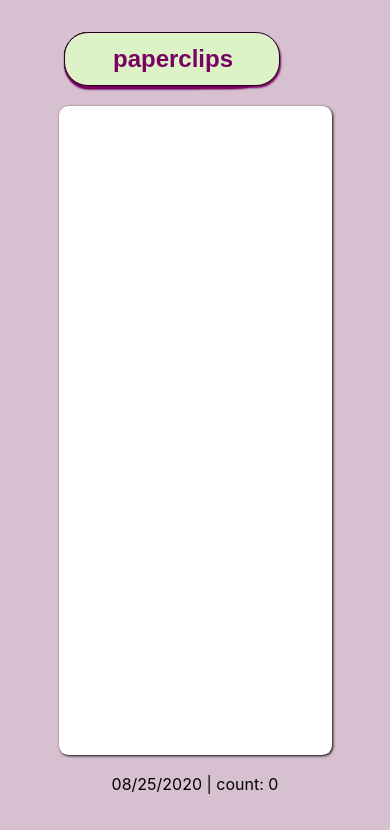
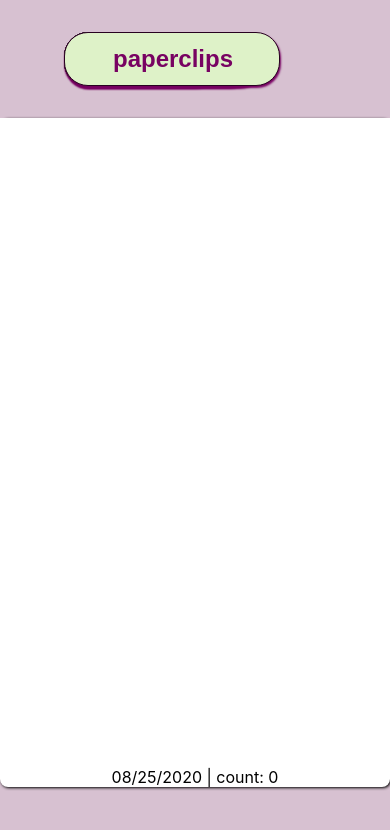
Before and after one commit to cooljasonmelton/paperclips-fe, a React (Create React App) app: page /write in a window 390 px wide. Shown: the top 830 px of the page. Built offline with nearby package versions, Linux system fonts and the light colour scheme.

Commit message:
styling entry container

```diff
--- a/src/writing/EntryContainer.css
+++ b/src/writing/EntryContainer.css
@@ -1,5 +1,11 @@
 .EntryContainer{
-    width: 50%;
+    width: 100%;
+
+    margin: 2em;
+    border-radius: 0.5em;
+    background-color: white;
+    box-shadow: 1px 1px 3px black;
+
     display: flex;
     flex-direction: column;
     align-items: center;
@@ -7,31 +13,35 @@
 }
 
 .entry-ta{
-    width: 100%;
+    width: 60%;
     min-height: 70vh;
 
     padding: 1.5em 2em;
-    margin: 1em;
 
     border: none;
-    border-radius: 0.5em;
-    box-shadow: 1px 1px 3px black;
 
     font-size: 1.5em;
     outline: none;
     resize: none;
-    overflow: auto;
-
 }
 
 @keyframes entry-focus {
-    0% {box-shadow: 1px 1px 3px black}
-    33% {box-shadow: 10px 10px 10px red}
-    66% {box-shadow: -10px -10px 10px purple}
-    100% {box-shadow: 1px 1px 3px black}
+    0% {}
+    33% {}
+    66% {}
+    100% {}
 }
 
-.entry-ta:valid{
+/* .entry-ta:valid{
     animation-name: entry-focus;
     animation-duration: 0.5s;
+} */
+
+
+
+
+@media only screen and (max-width: 44em) {
+    .entry-ta{
+        width: 95%;
+    }
 }
```
Also changed, not shown: 1 other file (tests, documents, lock files or other folders).
